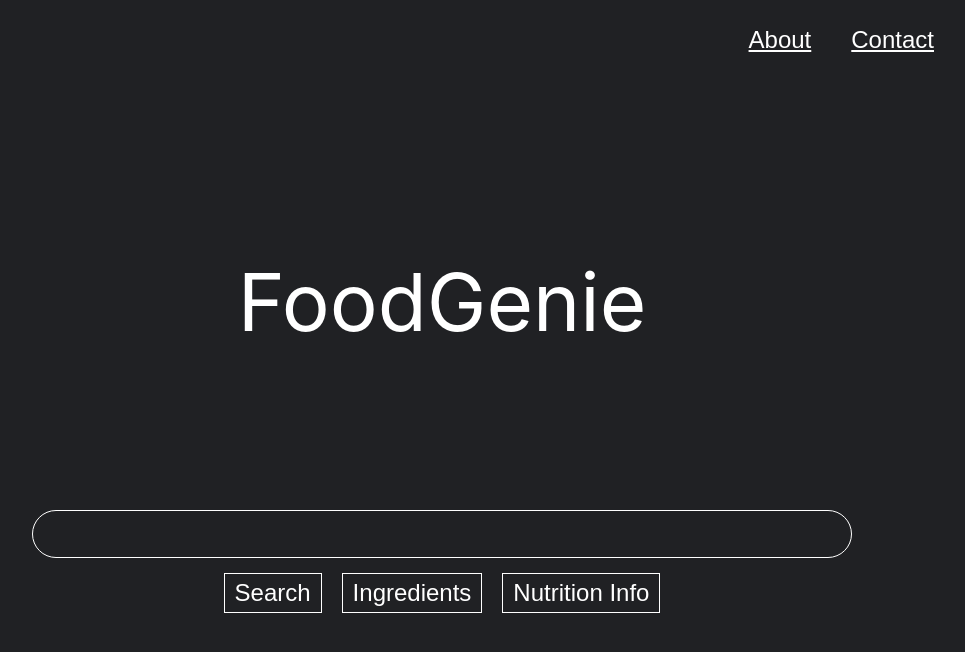
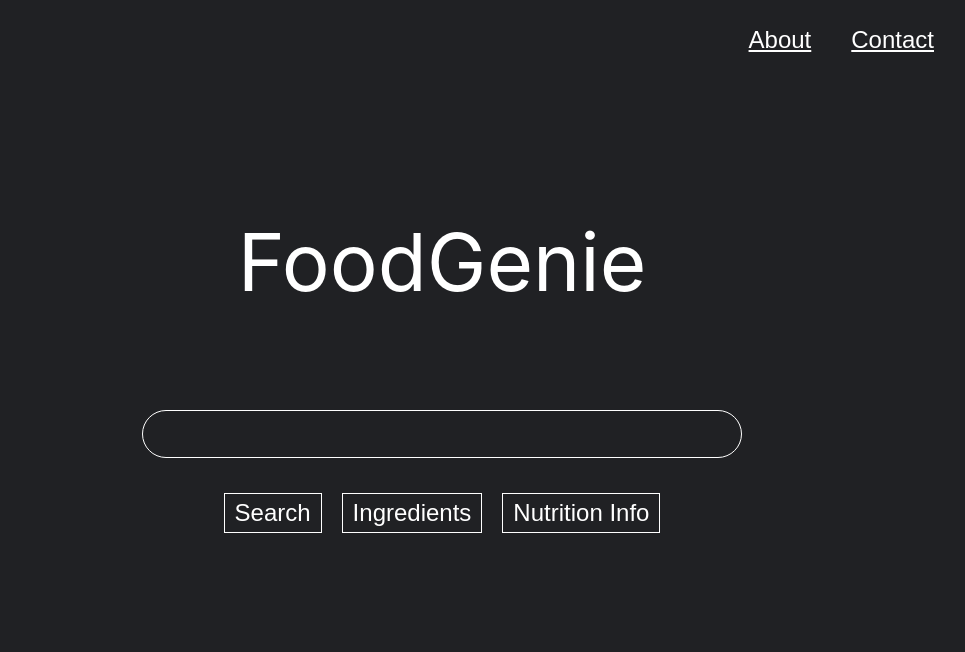
Before and after one commit to lil-white-shadow/food-genie, a React (Create React App) app: page / in a window 1280 px wide. Shown: the top 652 px of the page, without its empty margins (198-1163 px from the left). Built offline with nearby package versions, Linux system fonts and the light colour scheme.

Commit message:
style change - limit input width for wide screens

```diff
--- a/src/App.css
+++ b/src/App.css
@@ -67,8 +67,10 @@ button {
   display: flex;
   font-size: min(10vw, 5rem);
   position: relative;
-  top: -10vh;
+  top: -15vh;
   gap: 1rem;
+  margin-bottom: 0;
+  padding-bottom: 0;
 }
 
 .bulb {
@@ -86,7 +88,7 @@ button {
 }
 
 input {
-  width: 80%;
+  width: min(80%, 600px);
   height: 3rem;
   font-size: 1.5rem;
   padding: 0 2rem;
@@ -95,10 +97,20 @@ input {
   background-color: transparent;
 }
 
+.search input {
+  position: relative;
+  top: -100px;
+}
+
 input:focus {
   outline: none;
   color: white;
   border: 1px solid yellow;
+}
+
+.buttonContainer {
+  position: relative;
+  top: -80px;
 }
 
 button {
```
